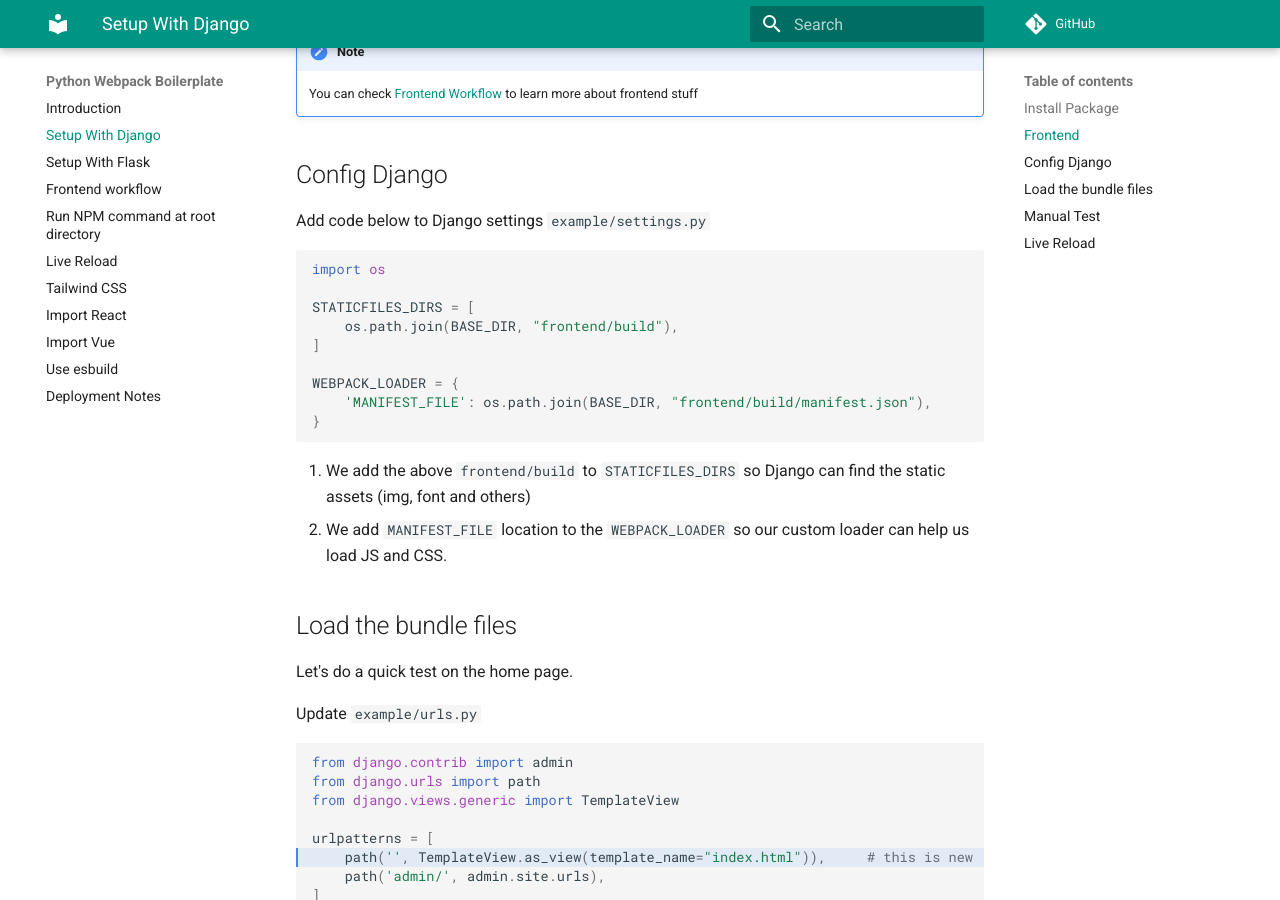
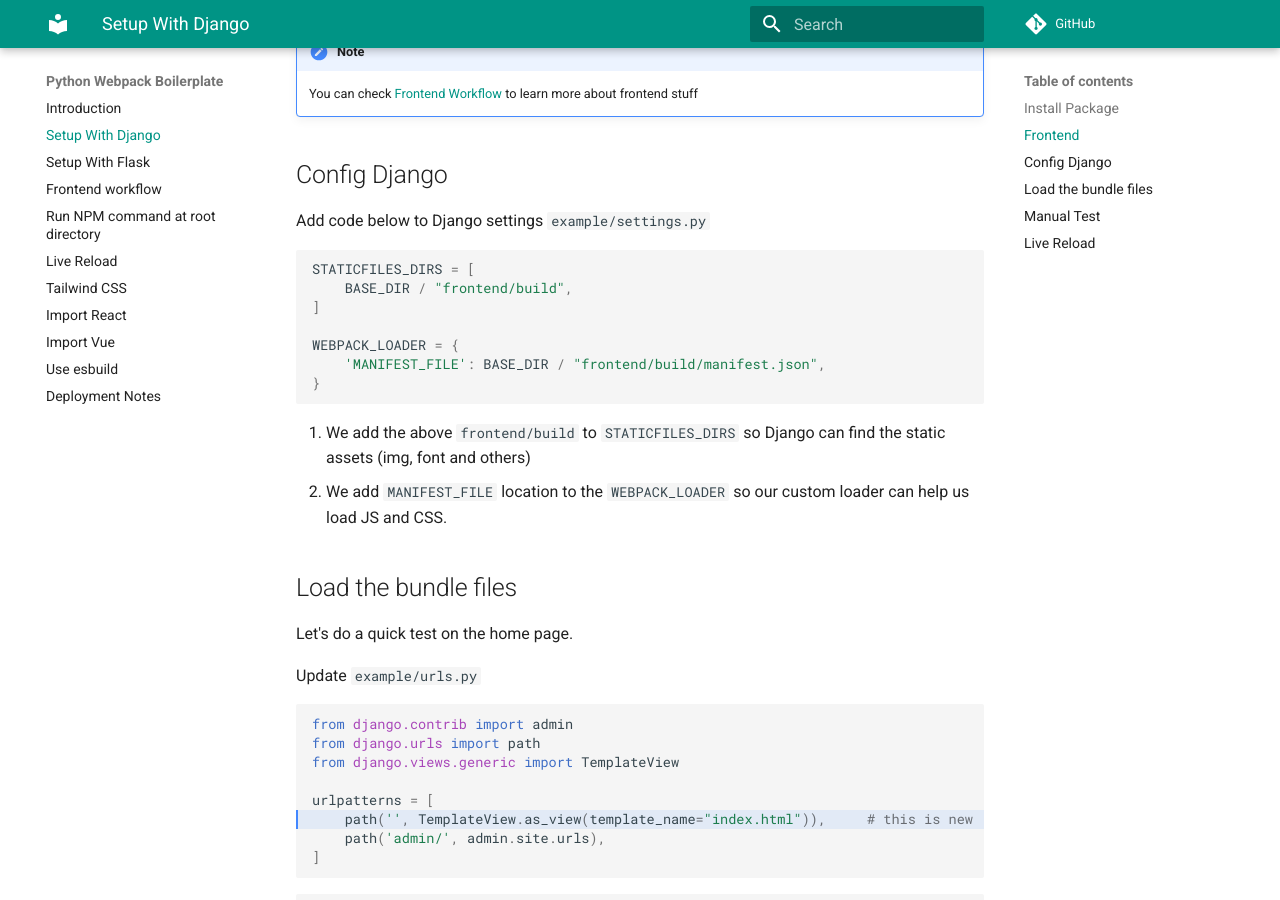
Before and after one commit to AccordBox/python-webpack-boilerplate, an MkDocs documentation site: the page built from docs/setup_with_django.md, in a window 1280 px wide and 900 px high, scrolled down 2058 px. Built offline with MkDocs 1.6.1 and Material for MkDocs 9.7.7, drawn with Linux system fonts in a browser that asks for light colours; comment, search, counter and statistics services are not loaded.

Commit message:
use pathlib in doc (#35)

````diff
--- a/docs/setup_with_django.md
+++ b/docs/setup_with_django.md
@@ -107,14 +107,12 @@ build
 Add code below to Django settings `example/settings.py`
 
 ```python
-import os
-
 STATICFILES_DIRS = [
-    os.path.join(BASE_DIR, "frontend/build"),
+    BASE_DIR / "frontend/build",
 ]
 
 WEBPACK_LOADER = {
-    'MANIFEST_FILE': os.path.join(BASE_DIR, "frontend/build/manifest.json"),
+    'MANIFEST_FILE': BASE_DIR / "frontend/build/manifest.json",
 }
 ```
 
````
Also changed, not shown: docs/setup_with_flask.md (+1 -1 lines), 2 other files.
